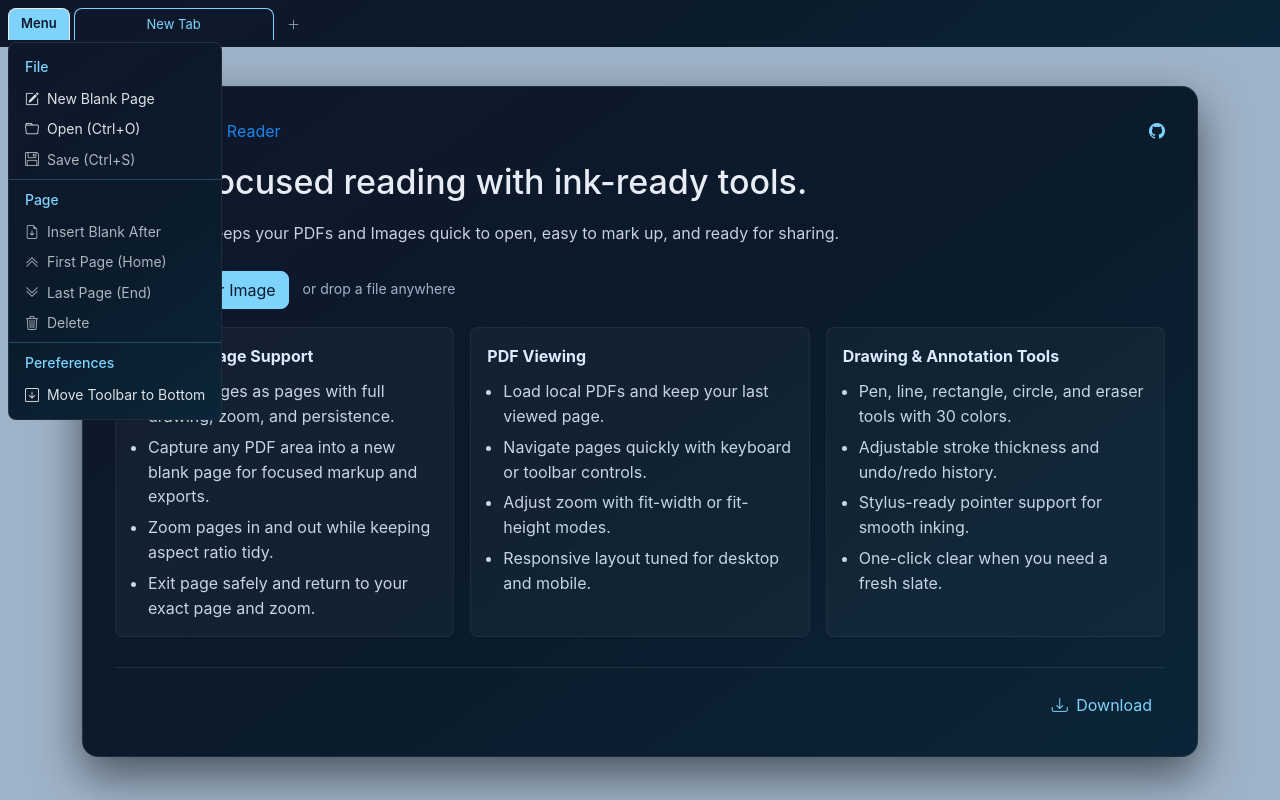
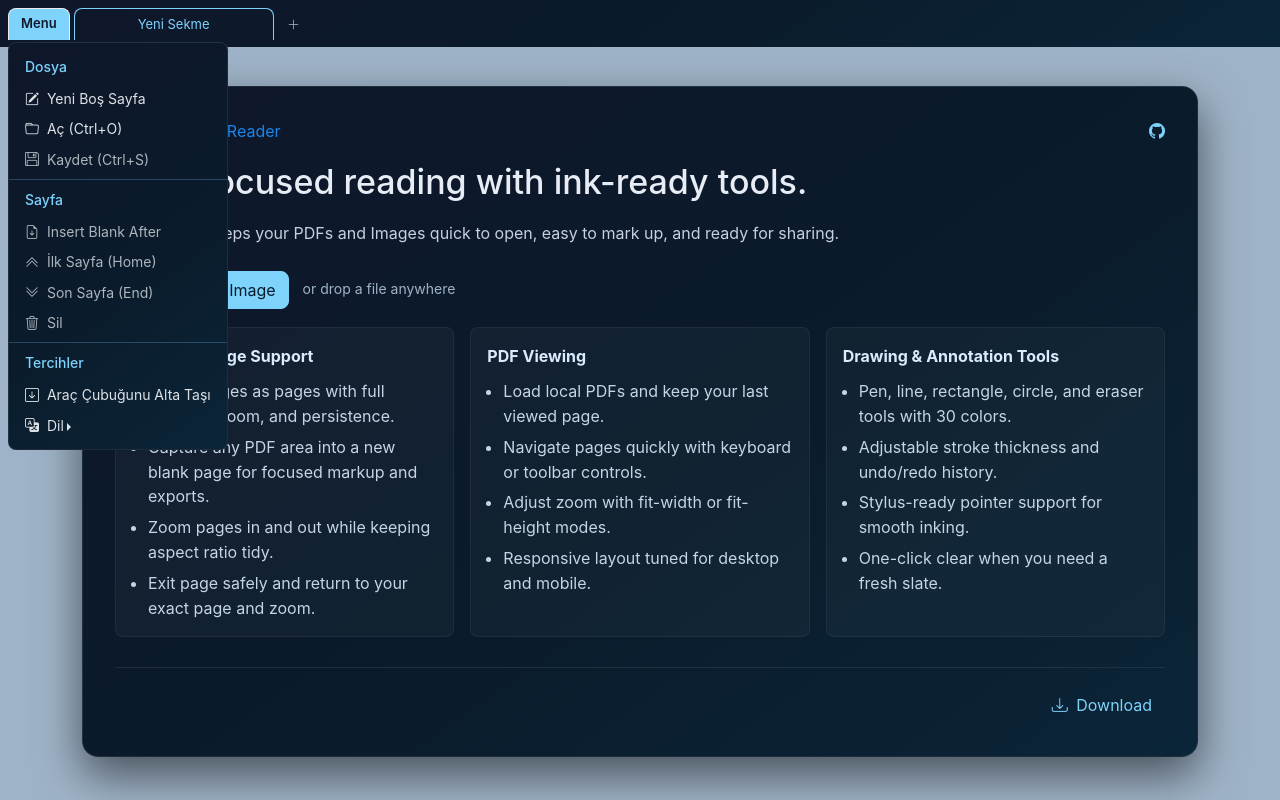
Before and after one commit to emre-ayhan/simple_pdf_reader, a Vue app: page / in a window 1280 px wide. Both pictures are taken after a click on the button "Menu". Built offline with nearby package versions, Linux system fonts and the light colour scheme.

Commit message:
modified:   src/App.vue 	new file:   src/Lang/en.json 	new file:   src/Lang/tr.json 	modified:   src/components/NavTabs.vue 	modified:   src/components/PdfReader.vue 	modified:   src/main.js 	new file:   src/plugins/i18n.js

```diff
--- a/src/App.vue
+++ b/src/App.vue
@@ -2,12 +2,13 @@
 import NavTabs from './components/NavTabs.vue';
 import PdfReader from './components/PdfReader.vue';
 import PageModal from './components/PageModal.vue';
-import { onBeforeMount, ref } from 'vue';
+import { inject, onBeforeMount, ref } from 'vue';
 import { useStore } from './composables/useStore';
 
 const store = useStore();
 const reader = ref(null);
 const toolbarPosition = ref('top');
+const changeLocale = inject('changeLocale');
 
 const appHandlers = {
     toggleToolbarPosition() {
@@ -15,13 +16,14 @@ const appHandlers = {
         store.set('toolbarPosition', newPosition);
         toolbarPosition.value = newPosition;
     },
+    changeLocale
 }
 
-const menuItemClickHandler = (action) => {
+const menuItemClickHandler = (action, value) => {
     if (!reader.value || !action) return;
     const handler = reader.value[action] || appHandlers[action];
     if (typeof handler !== 'function') return;
-    handler();
+    handler(value);
 }
 
 onBeforeMount(() => {
--- /dev/null
+++ b/src/Lang/en.json
@@ -0,0 +1,50 @@
+{
+    "file": "file",
+    "New Blank Page": "New Blank Page",
+    "Open": "Open",
+    "Save": "Save",
+    "page": "page",
+    "Insert Blank Page": "Insert Blank Page",
+    "First Page": "First Page",
+    "Last Page": "Last Page",
+    "Delete": "Delete",
+    "pereferences": "preferences",
+    "Move Toolbar to Bottom": "Move Toolbar to Bottom",
+    "Move Toolbar to Top": "Move Toolbar to Top",
+    "Fullscreen": "Fullscreen",
+    "Minimize": "Minimize",
+    "Maximize": "Maximize",
+    "Close": "Close",
+    "New Tab": "New Tab",
+    "Language": "Language",
+    "English": "English",
+    "Turkish": "Turkish",
+    "Eraser": "Eraser",
+    "Draw": "Draw",
+    "Line": "Line",
+    "Rectangle": "Rectangle",
+    "Circle": "Circle",
+    "Highlight Text": "Highlight Text",
+    "Add Text": "Add Text",
+    "Import Image": "Import Image",
+    "Stroke Selection": "Stroke Selection",
+    "Text Selection": "Text Selection",
+    "Enable Touch Drawing": "Enable Touch Drawing",
+    "Disable Touch Drawing": "Disable Touch Drawing",
+    "Undo": "Undo",
+    "Redo": "Redo",
+    "Previous Page": "Previous Page",
+    "Next Page": "Next Page",
+    "Zoom Out": "Zoom Out",
+    "Zoom In": "Zoom In",
+    "Fit Height": "Fit Height",
+    "Fit Width": "Fit Width",
+    "Select Area to Whiteboard": "Select Area to Whiteboard",
+    "Unlock View": "Unlock View",
+    "Lock View": "Lock View",
+    "Color": "Color",
+    "Thickness": "Thickness",
+    "Type text...": "Type text...",
+    "Enter text": "Enter text",
+    "Drop PDF here to open": "Drop PDF here to open"
+}
--- /dev/null
+++ b/src/Lang/tr.json
@@ -0,0 +1,50 @@
+{
+    "file": "dosya",
+    "New Blank Page": "Yeni Boş Sayfa",
+    "Open": "Aç",
+    "Save": "Kaydet",
+    "page": "sayfa",
+    "Insert Blank Page": "Boş Sayfa Ekle",
+    "First Page": "İlk Sayfa",
+    "Last Page": "Son Sayfa",
+    "Delete": "Sil",
+    "pereferences": "tercihler",
+    "Move Toolbar to Bottom": "Araç Çubuğunu Alta Taşı",
+    "Move Toolbar to Top": "Araç Çubuğunu Üste Taşı",
+    "Fullscreen": "Tam Ekran",
+    "Minimize": "Küçült",
+    "Maximize": "Büyüt",
+    "Close": "Kapat",
+    "New Tab": "Yeni Sekme",
+    "Language": "Dil",
+    "English": "İngilizce",
+    "Turkish": "Türkçe",
+    "Eraser": "Silgi",
+    "Draw": "Çiz",
+    "Line": "Çizgi",
+    "Rectangle": "Dikdörtgen",
+    "Circle": "Daire",
+    "Highlight Text": "Metni Vurgula",
+    "Add Text": "Metin Ekle",
+    "Import Image": "Resim İçe Aktar",
+    "Stroke Selection": "Fırça Seçimi",
+    "Text Selection": "Metin Seçimi",
+    "Enable Touch Drawing": "Dokunmatik Çizimi Etkinleştir",
+    "Disable Touch Drawing": "Dokunmatik Çizimi Devre Dışı Bırak",
+    "Undo": "Geri Al",
+    "Redo": "Yinele",
+    "Previous Page": "Önceki Sayfa",
+    "Next Page": "Sonraki Sayfa",
+    "Zoom Out": "Uzaklaştır",
+    "Zoom In": "Yakınlaştır",
+    "Fit Height": "Yüksekliğe Sığdır",
+    "Fit Width": "Genişliğe Sığdır",
+    "Select Area to Whiteboard": "Beyaz Tahtaya Alanı Seç",
+    "Unlock View": "Görünümü Kilitle",
+    "Lock View": "Görünümü Kilitle",
+    "Color": "Renk",
+    "Thickness": "Kalınlık",
+    "Type text...": "Metin yazın...",
+    "Enter text": "Metin girin",
+    "Drop PDF here to open": "Açmak için PDF'i buraya bırakın"
+}
--- a/src/components/NavTabs.vue
+++ b/src/components/NavTabs.vue
@@ -1,5 +1,5 @@
 <script setup>
-import { computed, onBeforeUnmount, onMounted, ref } from 'vue';
+import { computed, inject, onBeforeUnmount, onMounted, ref } from 'vue';
 import { Electron } from '../composables/useElectron';
 import { openNewTab, closeTab, activeTabIndex, activeTab, tabs, tabHistory, openTabs, markAsActive, isLastTabOnEmptyState, fileHasUnsavedChanges, activePageHasUnsavedChanges, handleElectronButtonClick, fileDataCache } from '../composables/useTabs';
 
@@ -15,28 +15,35 @@ const emit = defineEmits([
     'menu-item-click'
 ]);
 
+const currentLocale = inject('currentLocale');
+
 const menuItems = computed(() => ({
     file: [
-        { label: 'New Blank Page', action: 'openNewBlankPage', icon: 'bi-pencil-square' },
-        { label: 'Open', action: 'openFile', icon: 'bi-folder', shortcut: 'Ctrl+O' },
-        { label: 'Save', action: 'saveFile', icon: 'bi-floppy', shortcut: 'Ctrl+S', disabled: !activePageHasUnsavedChanges.value }
+        { label: 'New Blank Page', action: 'openNewBlankPage', icon: 'pencil-square' },
+        { label: 'Open', action: 'openFile', icon: 'folder', shortcut: 'Ctrl+O' },
+        { label: 'Save', action: 'saveFile', icon: 'floppy', shortcut: 'Ctrl+S', disabled: !activePageHasUnsavedChanges.value }
     ],
     page: [
-        { label: 'Insert Blank After', action: 'insertBlankPage', icon: 'bi-file-earmark-arrow-down' },
-        { label: 'First Page', action: 'scrollToFirstPage', icon: 'bi-chevron-double-up', shortcut: 'Home' },
-        { label: 'Last Page', action: 'scrollToLastPage', icon: 'bi-chevron-double-down', shortcut: 'End' },
-        { label: 'Delete', action: 'deletePage', icon: 'bi-trash3' }
+        { label: 'Insert Blank After', action: 'insertBlankPage', icon: 'file-earmark-arrow-down' },
+        { label: 'First Page', action: 'scrollToFirstPage', icon: 'chevron-double-up', shortcut: 'Home' },
+        { label: 'Last Page', action: 'scrollToLastPage', icon: 'chevron-double-down', shortcut: 'End' },
+        { label: 'Delete', action: 'deletePage', icon: 'trash3' }
     ],
     pereferences: [
-        { label: `Move Toolbar to ${props.toolbarPosition === 'top' ? 'Bottom' : 'Top'}`, action: 'toggleToolbarPosition', icon: props.toolbarPosition === 'top' ? 'bi-arrow-down-square' : 'bi-arrow-up-square' },
+        { label: `Move Toolbar to ${props.toolbarPosition === 'top' ? 'Bottom' : 'Top'}`, action: 'toggleToolbarPosition', icon: props.toolbarPosition === 'top' ? 'arrow-down-square' : 'arrow-up-square' },
+        { label: 'Language', icon: 'translate', items: [
+                { label: 'English', action: 'changeLocale', value: 'en', icon: currentLocale.value === 'en' ? 'check-circle-fill' : 'circle' },
+                { label: 'Turkish', action: 'changeLocale', value: 'tr', icon: currentLocale.value === 'tr' ? 'check-circle-fill' : 'circle' }
+            ]
+        }
     ]
 }));
 
 const electronButtons = [
-    { action: 'fullscreen', icon: 'bi-arrows-fullscreen', title: 'Fullscreen' },
-    { action: 'minimize', icon: 'bi-dash-lg', title: 'Minimize' },
-    { action: 'maximize', icon: 'bi-square', title: 'Maximize' },
-    { action: 'close', icon: 'bi-x-lg', title: 'Close' }
+    { action: 'fullscreen', icon: 'arrows-fullscreen', title: 'Fullscreen' },
+    { action: 'minimize', icon: 'dash-lg', title: 'Minimize' },
+    { action: 'maximize', icon: 'square', title: 'Maximize' },
+    { action: 'close', icon: 'x-lg', title: 'Close' }
 ];
 
 const onTabClick = (tab, index) => {
@@ -70,18 +77,37 @@ onBeforeUnmount(() => {
     <ul :class="`nav nav-tabs fixed-${props.toolbarPosition} ${activeTab.emptyState ? 'empty-state' : ''}`" id="appTabs" role="tablist">
         <!-- Nav Menu -->
         <li class="nav-item dropdown">
-            <a class="nav-link nav-link-menu" data-bs-toggle="dropdown" href="#" role="button" aria-expanded="false">
+            <a class="nav-link nav-link-menu" data-bs-toggle="dropdown" href="#" role="button" data-bs-auto-close="outside" aria-expanded="false">
                 Menu
             </a>
                 <ul class="dropdown-menu dropdown-menu-dark rounded-3">
                     <template v-for="(item, group, index) in menuItems">
                         <li v-if="index"><hr class="text-primary my-1"></li>
-                        <li><h6 class="dropdown-header text-capitalize text-primary">{{ group }}</h6></li>
+                        <li><h6 class="dropdown-header text-capitalize text-primary">{{ $t(group) }}</h6></li>
                         <template v-for="menuItem in item">
                             <li>
-                                <a class="dropdown-item small" :class="{ disabled: activeTab.emptyState && group === 'page' || menuItem.disabled }" href="#" @click.prevent="emit('menu-item-click', menuItem.action)">
-                                    <i :class="`${menuItem.icon} me-1`"></i>
-                                    {{ menuItem.label }} <span v-if="menuItem.shortcut">({{ menuItem.shortcut }})</span>
+                                <template v-if="menuItem.items">
+                                    <div class="dropend">
+                                        <button class="dropdown-item small dropdown-toggle" type="button" data-bs-toggle="dropdown" aria-expanded="false">
+                                            <i :class="`bi bi-${menuItem.icon} me-1`"></i>
+                                            {{ $t(menuItem.label) }}
+                                        </button>
+                                        <ul class="dropdown-menu dropdown-menu-dark rounded-3">
+                                            <template v-for="subItem in menuItem.items">
+                                                <li>
+                                                    <a class="dropdown-item small" :class="{ disabled: activeTab.emptyState && group === 'page' || subItem.disabled }" href="#" @click.prevent="emit('menu-item-click', subItem.action, subItem.value)">
+                                                        <i :class="`bi bi-${subItem.icon} me-1`"></i>
+                                                        {{ $t(subItem.label) }} <span v-if="subItem.shortcut">({{ subItem.shortcut }})</span>
+                                                    </a>
+                                                </li>
+                                            </template>
+                                        </ul>
+                                    </div>
+                                </template>
+
+                                <a class="dropdown-item small" :class="{ disabled: activeTab.emptyState && group === 'page' || menuItem.disabled }" href="#" @click.prevent="emit('menu-item-click', menuItem.action, menuItem.value)" v-else>
+                                    <i :class="`bi bi-${menuItem.icon} me-1`"></i>
+                                    {{ $t(menuItem.label) }} <span v-if="menuItem.shortcut">({{ menuItem.shortcut }})</span>
                                 </a>
                             </li>
                         </template>
@@ -94,21 +120,21 @@ onBeforeUnmount(() => {
                     <div class="d-flex align-items-center">
                         <div class="text-truncate flex-fill">
                             <span class="align-top fs-5 lh-1" v-if="fileHasUnsavedChanges(tab.id)">*</span>
-                            {{ tab.filename }}
+                            {{ $t(tab.filename) }}
                         </div>
-                        <i class="bi bi-x-lg" v-if="(index === activeTabIndex && !isLastTabOnEmptyState) || openTabs.length > 1" @click.stop.prevent="closeTab(index)"></i>
+                        <i class="bi bi-x-lg" v-if="(index === activeTabIndex && !isLastTabOnEmptyState) || openTabs.length > 1" @click.stop.prevent="closeTab(index)" :title="$t('Close')"></i>
                     </div>
                 </button>
             </li>
         </template>
         <li class="nav-item" role="presentation">
-            <button class="nav-link nav-add" id="add-tab" type="button" role="tab" aria-selected="false" :disabled="isLastTabOnEmptyState" @click="openNewTab">
+            <button class="nav-link nav-add" id="add-tab" type="button" role="tab" aria-selected="false" :disabled="isLastTabOnEmptyState" @click="openNewTab" :title="$t('New Tab')">
                 <i class="bi bi-plus-lg"></i>
             </button>
         </li>
         <div class="btn-group position-absolute end-0 top-0" v-if="Electron">
             <template v-for="btn in electronButtons">
-                <button :class="`btn btn-electron ${btn.action}`" type="button" role="tab" aria-selected="false" @click="handleElectronButtonClick(btn.action)" :title="btn.title">
+                <button :class="`btn btn-electron ${btn.action}`" type="button" role="tab" aria-selected="false" @click="handleElectronButtonClick(btn.action)" :title="$t(btn.title)">
                     <i :class="btn.icon"></i>
                 </button>
             </template>
--- a/src/main.js
+++ b/src/main.js
@@ -3,5 +3,8 @@ import App from './App.vue'
 import './scss/app.scss'
 import 'bootstrap'
 import 'bootstrap-icons/font/bootstrap-icons.css'
+import i18n from './plugins/i18n.js'
 
-createApp(App).mount('#app')
+createApp(App)
+    .use(i18n)
+    .mount('#app')
--- /dev/null
+++ b/src/plugins/i18n.js
@@ -0,0 +1,89 @@
+import { ref, watch } from "vue"
+import { useStore } from "../composables/useStore"
+
+const store = useStore();
+
+// Import all language files using Vite's glob import
+const langModules = import.meta.glob('../Lang/*.json')
+
+export default {
+    install: (app) => {
+        const translations = ref({})
+
+        // App Default Langueage
+        const currentLocale = ref(document.documentElement.lang || 'en');
+
+        store.get('userLocale', 'tr').then((locale) => {
+            changeLocale(locale);
+        });
+
+        const getLangFile = async () => {
+            if (Object.keys(translations.value?.[currentLocale.value] || {}).length) return;
+
+            const langPath = `../Lang/${currentLocale.value}.json`
+            const langModule = langModules[langPath]
+
+            if (langModule) {
+                const res = await langModule()
+                translations.value[currentLocale.value] = res.default || res;
+            } else {
+                console.error(`Language file not found: ${langPath}`)
+            }
+        }
+
+        // Load User Language File
+        getLangFile();
+
+        // Get Translation
+        const get = (key) => {
+            return translations.value?.[currentLocale.value]?.[key] || key;
+        }
+
+        // Translate Function
+        const translate = (key) => {
+            if (!key) return '';
+            if (!isNaN(key)) return key;
+            if (typeof key !== 'string') return '';
+
+            // Remove Dashes
+            key = key.replace(/[_]/g, ' ');
+
+            if (key.indexOf('{') < 0) {
+                return get(key);
+            }
+
+            // Keep & Translate Attributes
+            var attributes = [];
+
+            key = key.replace(/\{([^}]+)\}/g, (_match, group) => {
+                attributes.push(get(group));
+                return ':attribute';
+            });
+
+            // Replace Translated Attributes
+            return get(key).replace(/:attribute/g, () => attributes.shift());
+        }
+
+        const changeLocale = (locale) => {
+            currentLocale.value = locale;
+            document.documentElement.lang = locale;
+            store.set('userLocale', locale);
+        }
+
+
+        // Watch for Page Locale Changes
+        watch(currentLocale, (locale) => {
+            if (locale) {
+                getLangFile();
+            }
+        });
+
+        // Global Translation Function
+        app.config.globalProperties.$t = (key) => translate(key);
+        app.config.globalProperties.$currentLocale = currentLocale.value;
+
+        app.provide('currentLocale', currentLocale)
+        app.provide('translate', translate);
+        app.provide('changeLocale', changeLocale)
+    }
+}
```
Also changed, not shown: src/components/PdfReader.vue (+25 -25 lines).
